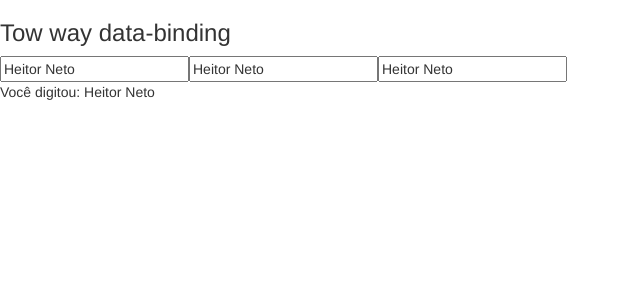
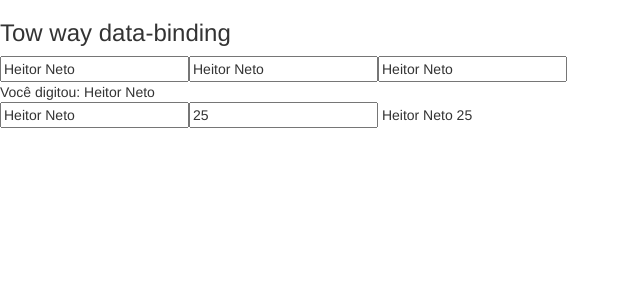
Before and after one commit to Heitorh3/Angular2, an Angular app in the folder data-binding/: page / in a window 1280 px wide. Shown: the top 300 px of the page, without its empty margins (0-640 px from the left). Built offline with nearby package versions, Linux system fonts and the light colour scheme.

Commit message:
Two-way data binding

```diff
--- a/data-binding/src/app/app.module.ts
+++ b/data-binding/src/app/app.module.ts
@@ -4,6 +4,7 @@
 
 import { AppComponent } from './app.component';
 import { DataBindingComponent } from './data-binding/data-binding.component';
+import { MeuFormModule } from './meu-form/meu-form.module';
 
 @NgModule({
   declarations: [
@@ -12,7 +13,8 @@
   ],
   imports: [
     BrowserModule,
-    FormsModule
+    FormsModule,
+    MeuFormModule
   ],
   providers: [],
   bootstrap: [AppComponent]
--- a/data-binding/src/app/data-binding/data-binding.component.html
+++ b/data-binding/src/app/data-binding/data-binding.component.html
@@ -79,18 +79,4 @@
 
 </section>
 -->
-<section class="two-way-binding">
-<article>
-  <h3>Tow way data-binding</h3>
-
-  <div>
-    <input type="text" [value]="nome" (input)="nome = $event.target.value"/>
-
-    <input type="text" [ngModel]="nome" (ngModelChange)="nome = $event"/>
-
-    <input type="text" [(ngModel)]="nome"/>
-  </div>
-
-  <span> Você digitou: {{ nome }}</span>
-</article>
-</section>
+<app-meu-form></app-meu-form>
--- a/data-binding/src/app/data-binding/data-binding.component.ts
+++ b/data-binding/src/app/data-binding/data-binding.component.ts
@@ -24,8 +24,6 @@
   isonMouseOver: boolean = false;
 
   cursoAngular: boolean = true;
-
-  nome: string = 'Heitor Neto';
 
   getCurtirCurso(){
     return true;
--- /dev/null
+++ b/data-binding/src/app/meu-form/meu-form.component.html
@@ -0,0 +1,24 @@
+<section class="two-way-binding">
+<article>
+  <h3>Tow way data-binding</h3>
+
+  <div>
+    <input type="text" [value]="nome" (input)="nome = $event.target.value"/>
+
+    <input type="text" [ngModel]="nome" (ngModelChange)="nome = $event"/>
+
+    <input type="text" [(ngModel)]="nome"/>
+  </div>
+
+  <span> Você digitou: {{ nome }}</span>
+
+  <div>
+    <input type="text" [(ngModel)]="pessoa.nome" >
+    <input type="text" [(ngModel)]="pessoa.idade" >
+
+    <span> {{ pessoa.nome }} </span>
+    <span> {{ pessoa.idade }} </span>
+  </div>
+
+</article>
+</section>
--- /dev/null
+++ b/data-binding/src/app/meu-form/meu-form.component.ts
@@ -0,0 +1,22 @@
+import { Component, OnInit } from '@angular/core';
+
+@Component({
+  selector: 'app-meu-form',
+  templateUrl: './meu-form.component.html',
+  styleUrls: ['./meu-form.component.css']
+})
+export class MeuFormComponent implements OnInit {
+
+  nome: string = 'Heitor Neto';
+
+  pessoa: any = {
+    nome: 'Heitor Neto',
+    idade: 25
+  }
+
+  constructor() { }
+
+  ngOnInit() {
+  }
+
+}
```
Also changed, not shown: data-binding/src/app/meu-form/meu-form.module.ts (added, +19 -0 lines), data-binding/src/app/meu-form/meu-form.component.css (added), 1 other file (tests, documents, lock files or other folders).
